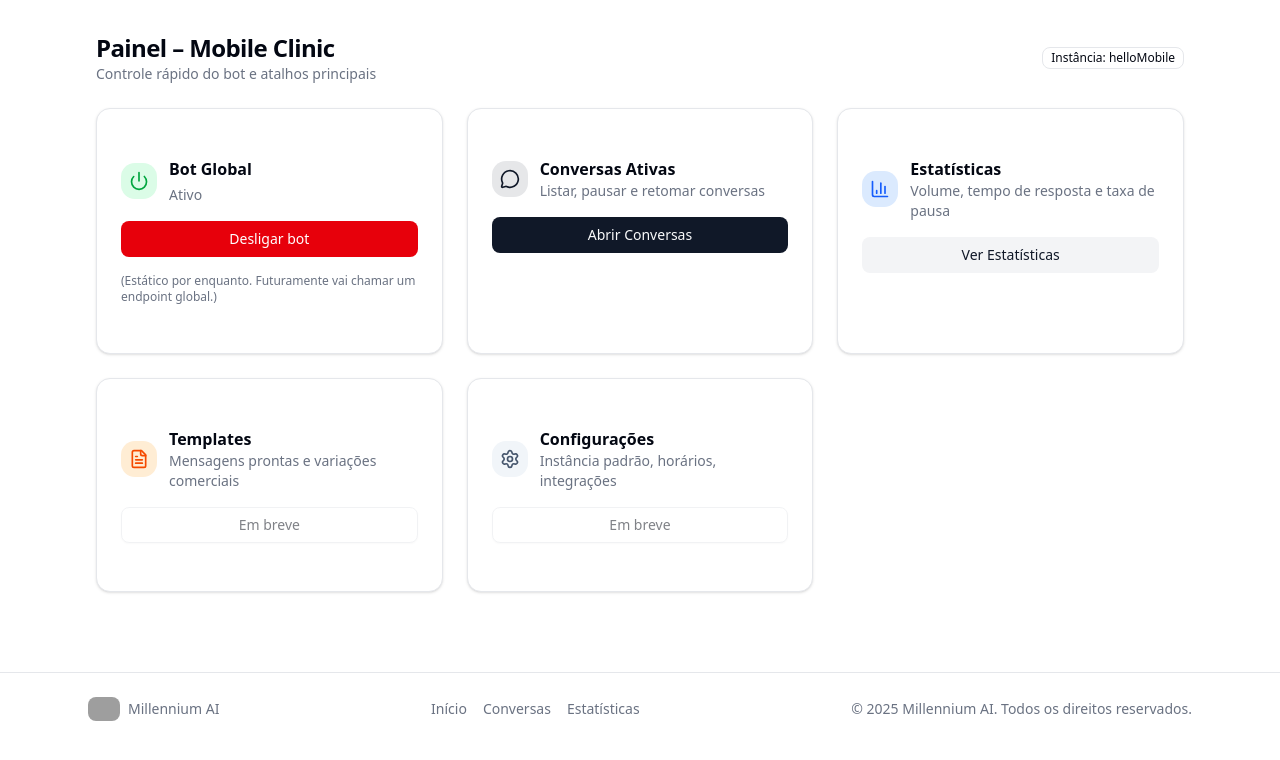
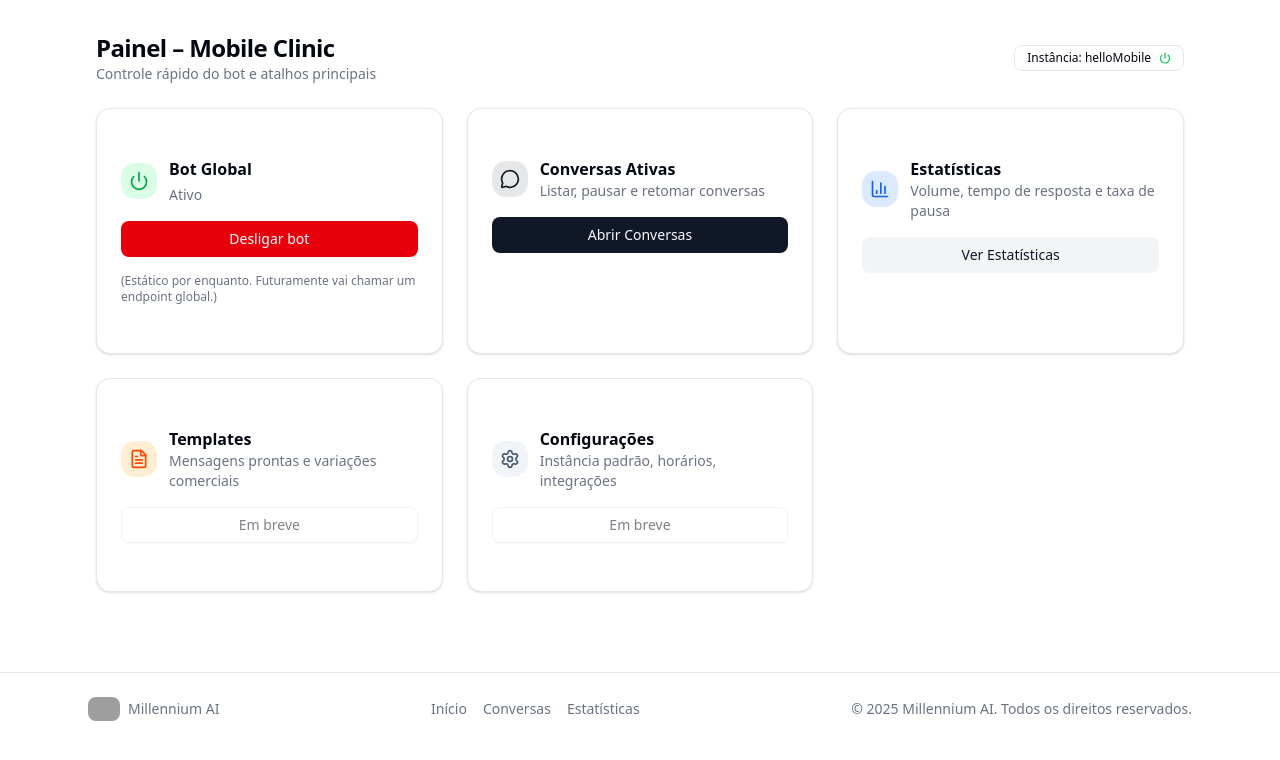
Before and after one commit to alexandre-brazil/millennium-ai-panel, a Next.js app: page / in a window 1280 px wide. Shown: the top 760 px of the page. Built offline with nearby package versions, Linux system fonts and the light colour scheme; grey boxes are pictures that could not be loaded.

Commit message:
feature instance icon

```diff
--- a/src/app/page.tsx
+++ b/src/app/page.tsx
@@ -30,7 +30,18 @@ export default function DashboardPage() {
             Controle rápido do bot e atalhos principais
           </p>
         </div>
-        <Badge variant="outline">Instância: {INSTANCE_NAME}</Badge>
+        <Badge
+          variant="outline"
+          className="flex items-center gap-2 px-3 py-1"
+        >
+          Instância: {INSTANCE_NAME}
+          <Power
+            className={`h-4 w-4 ${
+              botEnabled ? "text-green-500" : "text-red-500"
+            }`}
+            strokeWidth={2.5}
+          />
+        </Badge>
       </div>
 
       {/* Grid de Cards */}
--- a/src/lib/api.ts
+++ b/src/lib/api.ts
@@ -1,7 +1,7 @@
 // src/lib/api.ts
 import axios from "axios";
 
-const API_URL = process.env.NEXT_PUBLIC_API_URL;
+const API_URL = process.env.LOCAL_API_URL;
 
 // Buscar conversas
 export async function fetchConversations() {
```
